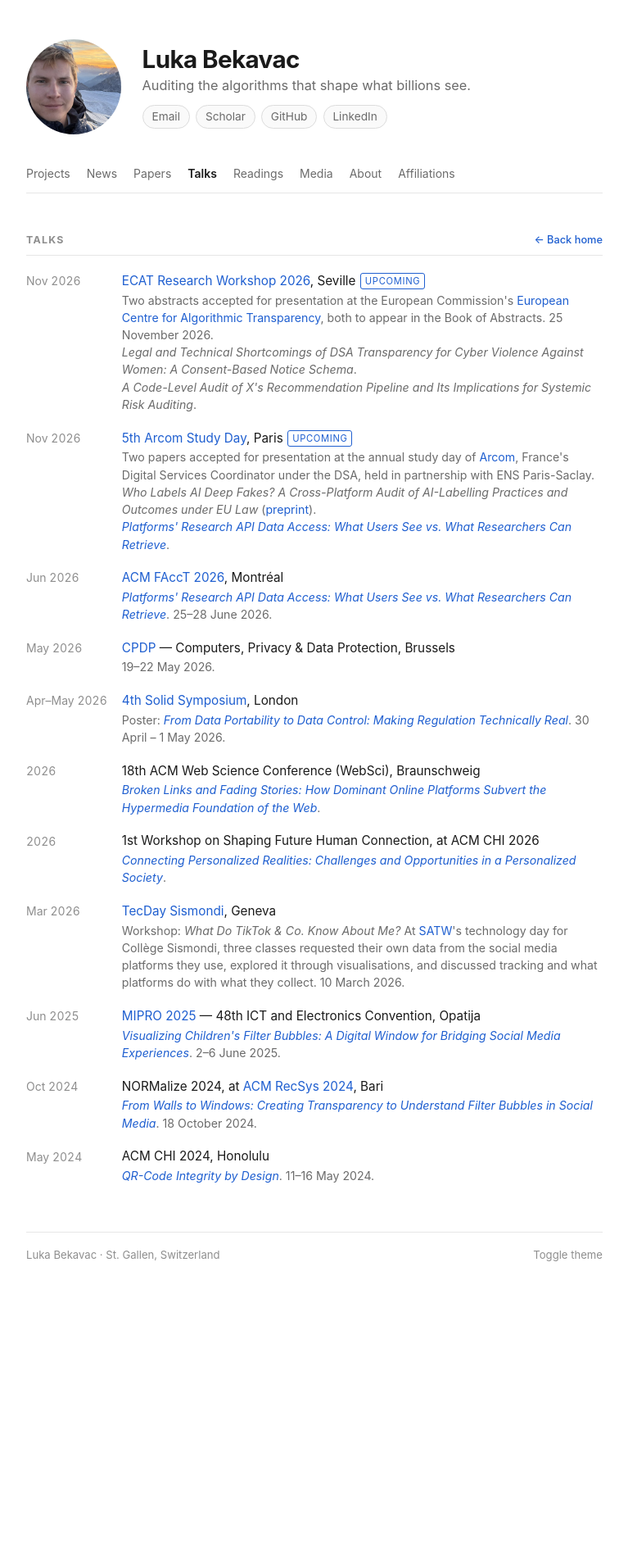
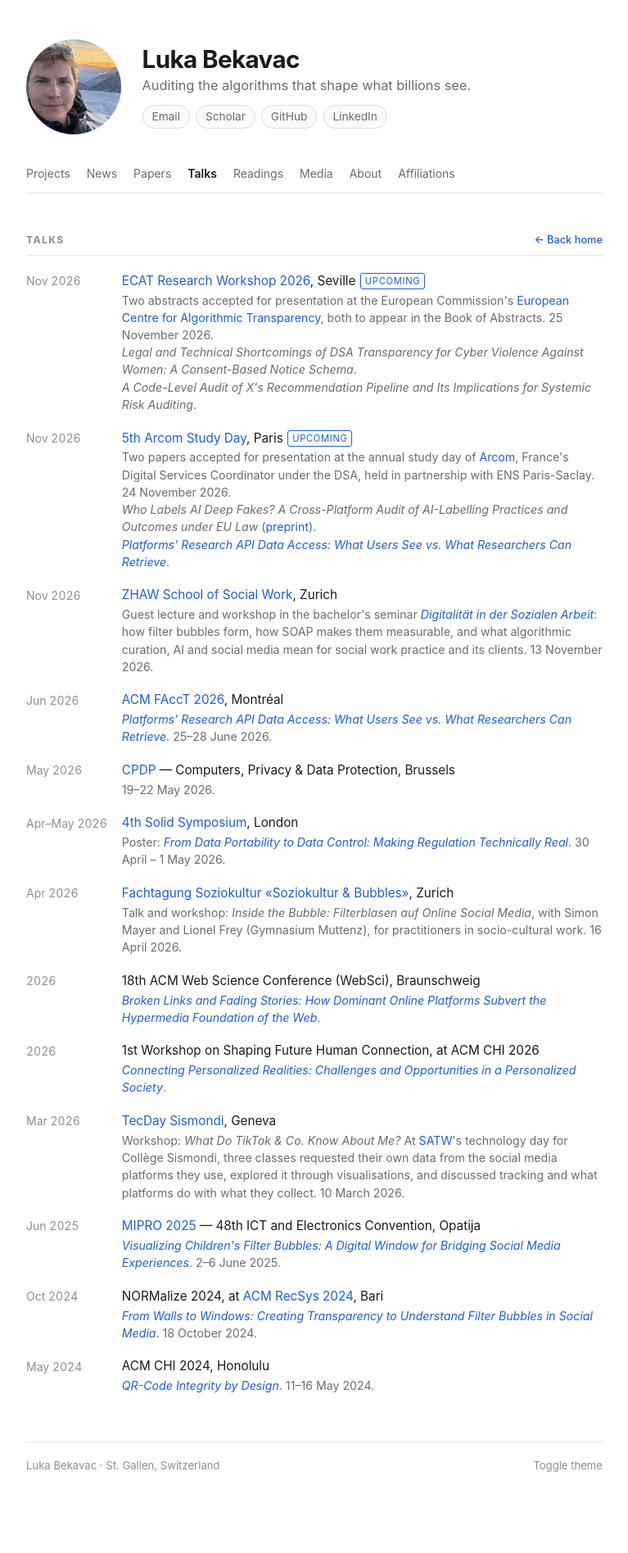
Before and after one commit to LukaBekavac/lukabekavac.github.io, a Jekyll site: the page talks/index.html, which Jekyll copies as it is, in a window 1280 px wide. Shown: the whole page at 82% size, without its empty margins (256-1023 px from the left). Built offline with Jekyll 4.4.1, drawn with Linux system fonts in a browser that asks for light colours; before the commit the page ends 1639 px from its top, so only the background shows below that.

Commit message:
Add the ZHAW guest lecture and the Fachtagung Soziokultur talk
ZHAW School of Social Work, 13 November 2026: guest lecture and workshop
in the bachelor's seminar Digitalität in der Sozialen Arbeit. Added to the
talks archive, the News list and the main-page talks preview, where it
replaces FAccT as one of the three most recent.

Fachtagung Soziokultur «Soziokultur & Bubbles», 16 April 2026: Inside the
Bubble, with Simon Mayer and Lionel Frey. This talk led to the ZHAW
invitation and was missing from the archive; date, title and speakers are
confirmed against the published programme.

Arcom is on 24 November, so its Upcoming badges now expire after that day
rather than at the end of the month, and the date appears in the text.

Co-Authored-By: Claude Opus 5.5 <noreply@anthropic.com>
Claude-Session: https://claude.ai/code/session_015xQifCZHFkNog7jX6N9za1

```diff
--- a/talks/index.html
+++ b/talks/index.html
@@ -72,14 +72,25 @@
     <li>
       <span class="when">Nov 2026</span>
       <span class="what">
-        <a href="https://www.arcom.fr/en/your-services-by-media/public-consultations/call-papers-fifth-arcom-study-day">5th Arcom Study Day</a>, Paris<span class="upcoming" data-until="2026-11">Upcoming</span>
+        <a href="https://www.arcom.fr/en/your-services-by-media/public-consultations/call-papers-fifth-arcom-study-day">5th Arcom Study Day</a>, Paris<span class="upcoming" data-until="2026-11-24">Upcoming</span>
         <span class="sub">Two papers accepted for presentation at the annual study day of
         <a href="https://www.arcom.fr/en">Arcom</a>, France's Digital Services Coordinator under the DSA, held in
-        partnership with ENS Paris-Saclay.
+        partnership with ENS Paris-Saclay. 24 November 2026.
         <br><em>Who Labels AI Deep Fakes? A Cross-Platform Audit of AI-Labelling Practices and Outcomes under EU Law</em>
         (<a href="https://arxiv.org/abs/2609.38571">preprint</a>).
         <br><em><a href="https://doi.org/10.1145/3805689.3812237">Platforms' Research API Data Access: What Users See
         vs. What Researchers Can Retrieve</a></em>.</span>
+      </span>
+    </li>
+
+    <li>
+      <span class="when">Nov 2026</span>
+      <span class="what">
+        <a href="https://www.zhaw.ch/de/sozialearbeit">ZHAW School of Social Work</a>, Zurich
+        <span class="sub">Guest lecture and workshop in the bachelor's seminar
+        <a href="https://eventoweb.zhaw.ch/Evt_Pages/Brn_ModulDetailAZ.aspx?id=2028259&amp;date=662248224000000000"><em>Digitalität
+        in der Sozialen Arbeit</em></a>: how filter bubbles form, how SOAP makes them measurable, and what algorithmic
+        curation, AI and social media mean for social work practice and its clients. 13 November 2026.</span>
       </span>
     </li>
 
@@ -106,6 +117,15 @@
         <a href="https://theodi.org/news-and-events/news/announcing-the-solid-symposium-2026/">4th Solid Symposium</a>, London
         <span class="sub">Poster: <a href="https://doi.org/10.5281/zenodo.20699253"><em>From Data Portability to Data
         Control: Making Regulation Technically Real</em></a>. 30 April – 1 May 2026.</span>
+      </span>
+    </li>
+
+    <li>
+      <span class="when">Apr 2026</span>
+      <span class="what">
+        <a href="https://fachtagung-soziokultur.ch/programm">Fachtagung Soziokultur «Soziokultur &amp; Bubbles»</a>, Zurich
+        <span class="sub">Talk and workshop: <em>Inside the Bubble: Filterblasen auf Online Social Media</em>, with Simon
+        Mayer and Lionel Frey (Gymnasium Muttenz), for practitioners in socio-cultural work. 16 April 2026.</span>
       </span>
     </li>
 
```
Also changed, not shown: index.html (+10 -6 lines).
